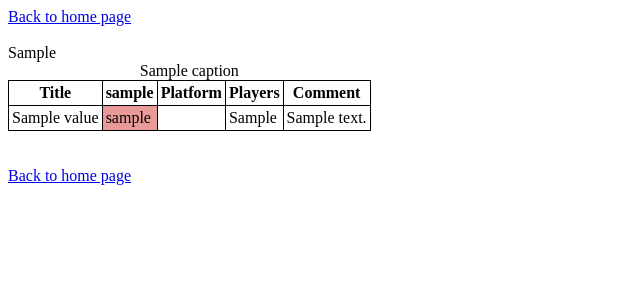
After one commit to eniklas/gamatrix, a Flask app: template templates/game_grid.html in a window 1280 px wide. The commit adds this page. Shown: the top 300 px of the page, without its empty margins (0-640 px from the left). Run offline with Flask 2, Linux system fonts and the light colour scheme; the template is opened without the code that fills it: most values are stand-ins (such as "Sample title", 1, 10 or a date in 2020); parts of the project's set-up code (start-up, migrations or seed data) failed here and were passed over.

Commit message:
game grid working

```diff
--- a/gamatrix-gog.py
+++ b/gamatrix-gog.py
@@ -1,5 +1,6 @@
 #!/usr/bin/env python3
 import argparse
+import collections
 import copy
 import json
 import logging
@@ -21,21 +22,7 @@ def root():
     return render_template("index.html", users=config["users"])
 
 
-@app.route("/select", methods=["GET"])
-def select():
-    """Routes based on the radio button selection"""
-    if request.args["select"] == "grid":
-        return grid()
-
-    return compare_libraries()
-
-
-@app.route("/grid", methods=["POST"])
-def grid():
-    return jsonify("made it to grid")
-
-
-@app.route("/compare", methods=["POST"])
+@app.route("/compare", methods=["GET", "POST"])
 def compare_libraries():
     include_single_player = False
     user_ids_to_compare = []
@@ -44,7 +31,8 @@ def compare_libraries():
     for k in request.args.keys():
         if k == "include_single_player":
             include_single_player = True
-        elif k != "select":
+        # TODO: should be able to remove this
+        elif k != "option":
             user_ids_to_compare.append(int(k))
 
     # If no users were selected, just refresh the page
@@ -52,12 +40,21 @@ def compare_libraries():
         return root()
 
     gog = gogDB(config, user_ids_to_compare, include_single_player)
+
+    if request.args["option"] == "grid":
+        gog.config["all_games"] = True
+        template = "game_grid.html"
+    else:
+        template = "game_list.html"
+
+    users = gog.get_usernames_from_ids(gog.config["user_ids_to_compare"])
     common_games = gog.get_common_games()
     debug_str = ""
     return render_template(
-        "game_list.html",
+        template,
         debug_str=debug_str,
         games=common_games,
+        users=users,
         caption=gog.get_caption(len(common_games)),
     )
 
@@ -231,23 +228,37 @@ class gogDB:
 
     def get_caption(self, num_games):
         """Returns the caption string"""
-
-        # List the username if possible, otherwise the user ID
-        usernames = []
-        for userid in self.config["user_ids_to_compare"]:
-            if "username" in self.config["users"][userid]:
-                usernames.append(self.config["users"][userid]["username"])
-            else:
-                usernames.append(str(userid))
-
         if self.config["all_games"]:
             caption_middle = "total games owned by"
         else:
             caption_middle = "games in common between"
 
+        usernames = self.get_usernames_from_ids(self.config["user_ids_to_compare"])
+
         return "{} {} {}".format(
-            num_games, caption_middle, ", ".join(sorted(usernames, key=str.lower))
+            num_games, caption_middle, ", ".join(usernames.values())
         )
+
+    def get_usernames_from_ids(self, userids):
+        """Returns an OrderedDict of usernames mapped by user ID"""
+        usernames = {}
+        sorted_usernames = collections.OrderedDict()
+
+        for userid in userids:
+            if "username" in self.config["users"][userid]:
+                usernames[userid] = self.config["users"][userid]["username"]
+            else:
+                usernames[userid] = str(userid)
+
+        # Order by value (username) to avoid having to do it in the templates
+        for username in sorted(usernames.values(), key=str.lower):
+            for userid in list(usernames.keys()):
+                if usernames[userid] == username:
+                    sorted_usernames[userid] = username
+                    # Avoid issues if two users have the same username
+                    del usernames[userid]
+
+        return sorted_usernames
 
 
 def build_config(args):
--- /dev/null
+++ b/templates/game_grid.html
@@ -0,0 +1,54 @@
+<!doctype html>
+<html>
+
+<head>
+  <style>
+    table,
+    th,
+    td {
+      border: 1px solid black;
+      border-collapse: collapse;
+      padding: 3px;
+    }
+  </style>
+  <title>
+    gamatrix-gog results
+  </title>
+</head>
+
+<body>
+  <a href="/">Back to home page</a>
+  <br><br>
+  {{ debug_str }}
+  <table>
+    <caption>{{ caption }}</caption>
+    <tr>
+      <th>Title</th>
+      {% for userid, username in users.items() -%}
+      <th>{{ username }}</th>
+      {% endfor -%}
+      <th>Platform</th>
+      <th>Players</th>
+      <th>Comment</th>
+    </tr>
+    {% for game, value in games.items() -%}
+    <tr>
+      <td>{{ value.title }}</td>
+      {% for userid, username in users.items() -%}
+      {% if userid in value.owners -%}
+      <td style="background-color:rgb(182,215,168)">{{ username }}</td>
+      {% else %}
+      <td style="background-color:rgb(234,153,153)">{{ username }}</td>
+      {% endif %}
+      {% endfor -%}
+      <td>{{ value.platform }}</td>
+      <td>{{ value.max_players }}</td>
+      <td>{{ value.comment }}</td>
+    </tr>
+    {% endfor -%}
+  </table>
+  <br><br>
+  <a href="/">Back to home page</a>
+</body>
+
+</html>
--- a/templates/index.html
+++ b/templates/index.html
@@ -14,10 +14,10 @@
 
 <body>
   <h3>Who's playing?</h3>
-  <form action="/select">
-    <input type="radio" id="Game grid" name="select" value="grid">
+  <form action="/compare">
+    <input type="radio" id="Game grid" name="option" value="grid">
     <label for="grid">Game grid</label><br>
-    <input type="radio" id="Compare users" name="select" value="compare" checked>
+    <input type="radio" id="Compare users" name="option" value="list" checked>
     <label for="compare">Compare users</label><br>
     <div class="sub1">
       <blockquote>
```
Also changed, not shown: README.md.
